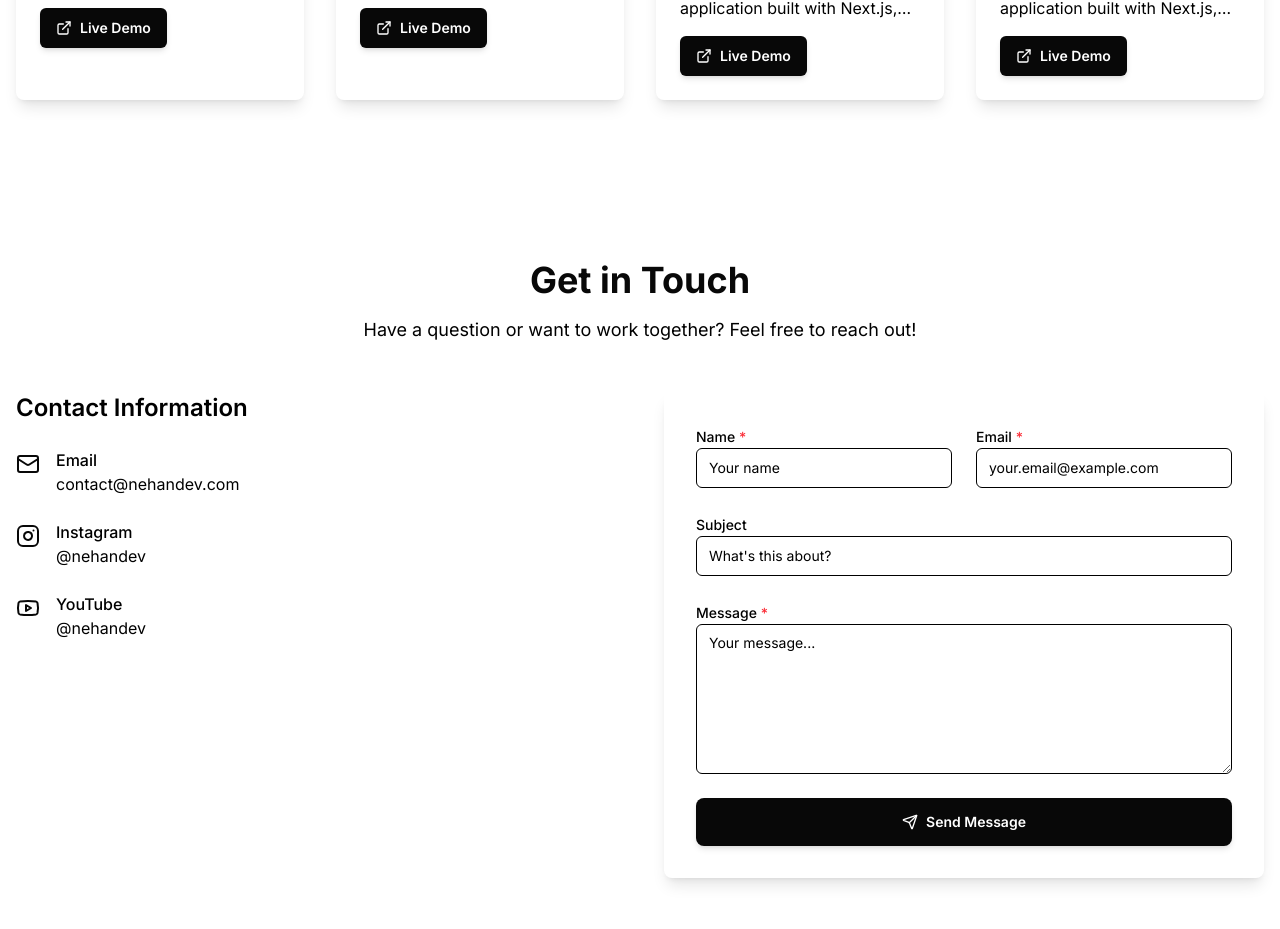
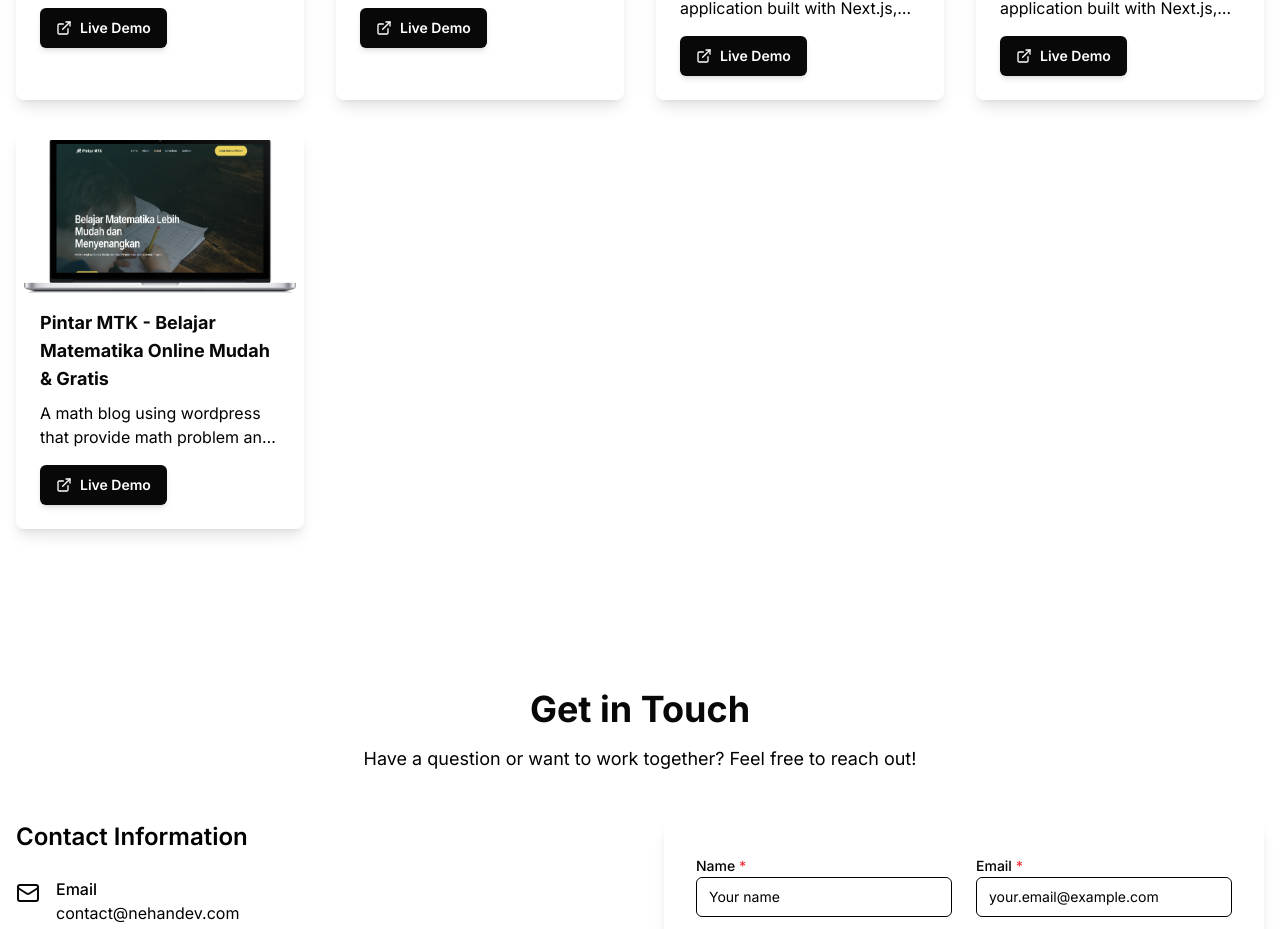
Before and after one commit to adiinugr/nehan-portf, a Next.js app: page / in a window 1280 px wide. Shown: the part 1319-2248 px from the top of the page. Built offline with nearby package versions, Linux system fonts and the light colour scheme.

Commit message:
feat: add pintarmtk.com

```diff
--- a/components/ui/projects-section.tsx
+++ b/components/ui/projects-section.tsx
@@ -40,6 +40,14 @@ const projects = [
     image: "/images/multigentool.png",
     technologies: ["Next.js", "Framer Motion", "Tailwind CSS"],
     liveUrl: "https://multigentool.com"
+  },
+  {
+    title: "Pintar MTK - Belajar Matematika Online Mudah & Gratis",
+    description:
+      "A math blog using wordpress that provide math problem and solution also download pdf.",
+    image: "/images/pintarmtk.png",
+    technologies: ["Wordpress"],
+    liveUrl: "https://pintarmtk.com"
   }
 ]
 
```
Also changed, not shown: public/images/pintarmtk.png (added), 1 other file (tests, documents, lock files or other folders).
